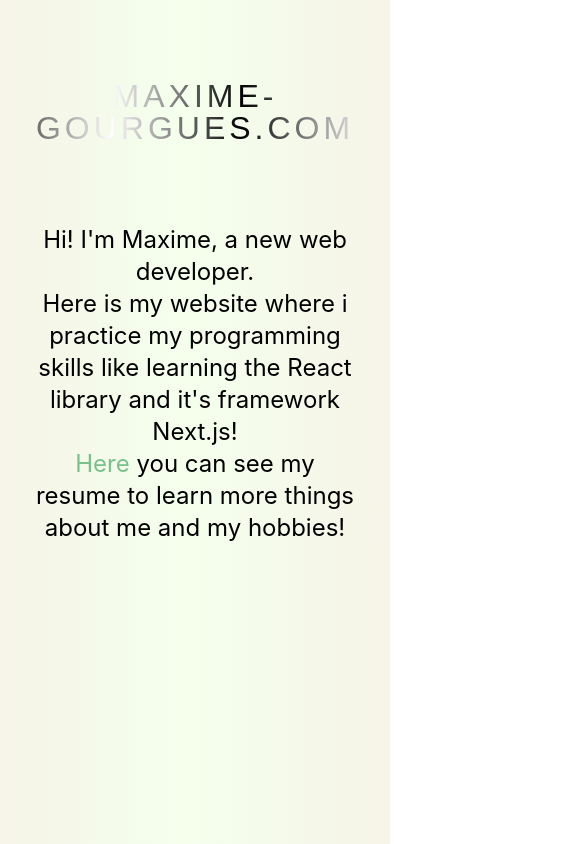
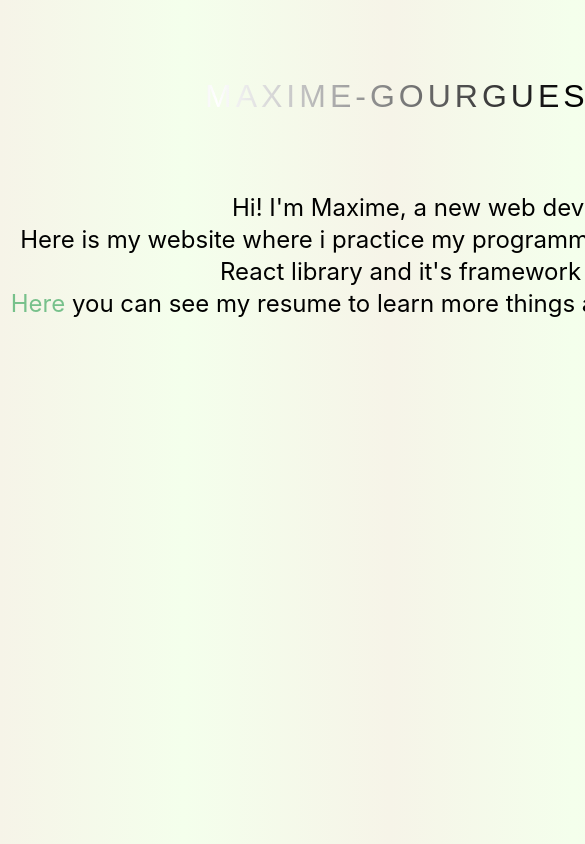
Before and after one commit to Gorrog87/resume, a Next.js app: page / in a window 390 px wide. Shown: the top 844 px of the page, 585 px wide, since content can reach past the window. Built offline with nearby package versions, Linux system fonts and the light colour scheme.

Commit message:
resolved the sizing pblm in mobile device

```diff
--- a/components/Header.js
+++ b/components/Header.js
@@ -32,7 +32,7 @@ export default function Header() {
               target="_blank"
               className=""
               id=""
-            ><i class="ri-linkedin-box-fill"></i>
+            ><i className="ri-linkedin-box-fill"></i>
             </a>
             <a
               href="https://troopl.com/gourguesmaxime"
--- a/package.json
+++ b/package.json
@@ -9,7 +9,6 @@
     "lint": "next lint"
   },
   "dependencies": {
-    "@next/font": "^13.2.3",
     "babel-plugin-macros": "^3.1.0",
     "eslint": "8.28.0",
     "eslint-config-next": "13.0.5",
--- a/pages/index.js
+++ b/pages/index.js
@@ -4,13 +4,10 @@ import styles from "../styles/Home.module.css";
 import Link from "next/link";
 // import DateTime from "../components/DateTime";  #TODO --> Error message "hydratation"
 
-
 export default function Home() {
-
-
   return (
-
-    <div className={styles.container}>
+    // <div className={styles.container}>
+    <div>
       <Head>
         {/* <title>Create Next App</title> */}
         <title>Maxime Gourgues</title>
@@ -19,7 +16,9 @@ export default function Home() {
       </Head>
       {/* <DateTime /> */}
       <div>
-        <h1 className="text-center mt-20 fw-bold text-7xl domain-name">MAXIME-GOURGUES.COM</h1>
+        <h1 className="text-center mt-20 fw-bold text-7xl domain-name">
+          MAXIME-GOURGUES.COM
+        </h1>
       </div>
       <div className="text-center mt-20 text-2xl">
         <p>
--- a/styles/Home.module.css
+++ b/styles/Home.module.css
@@ -1,6 +1,6 @@
-.container {
+/* .container {
   padding: 0 2rem;
-}
+} */
 
 /* .main {
   min-height: 100vh;
@@ -110,8 +110,8 @@
 
 
 
-/*
-@media (max-width: 600px) {
+
+/* @media (max-width: 600px) {
   .grid {
     width: 100%;
     flex-direction: column;
--- a/styles/globals.css
+++ b/styles/globals.css
@@ -2,6 +2,7 @@
 @tailwind components;
 @tailwind utilities;
 @import url("https://fonts.googleapis.com/css2?family=Paytone+One&display=swap");
+
 
 * {
   box-sizing: border-box;
@@ -13,7 +14,7 @@ body {
   margin: 0;
   font-family: -apple-system, BlinkMacSystemFont, Segoe UI, Roboto, Oxygen,
     Ubuntu, Cantarell, Fira Sans, Droid Sans, Helvetica Neue, sans-serif;
-  background: rgb(246, 244, 232);
+  /* background: rgb(246, 244, 232); */
   background: linear-gradient(
     90deg,
     rgba(246, 244, 232, 1) 0%,
@@ -108,6 +109,11 @@ a i {
 }
 
 @media only screen and (min-width: 280px) and (max-width: 700px) {
+
+  #__next {
+    width: 229vw;
+}
+
   .code-icon-wraper {
     display: flex;
     justify-content: center;
```
Also changed, not shown: 1 other file (tests, documents, lock files or other folders).
